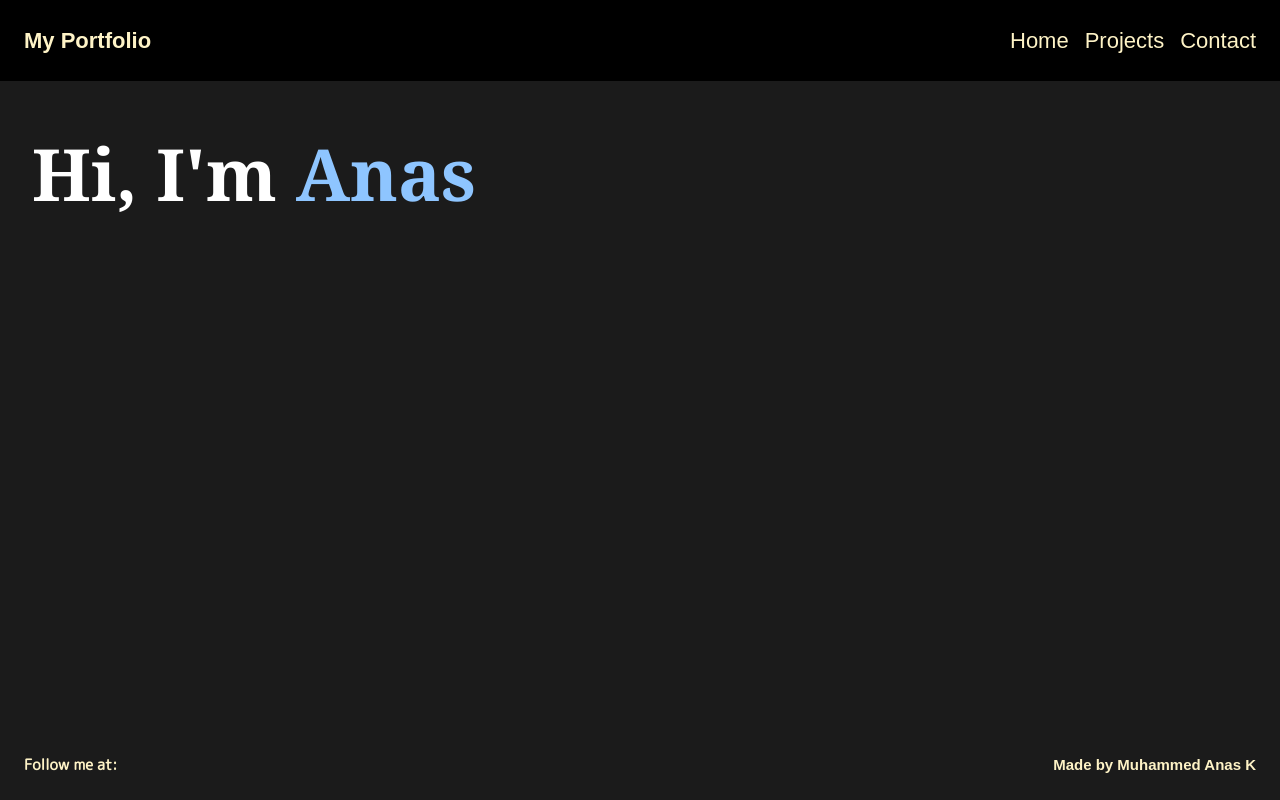
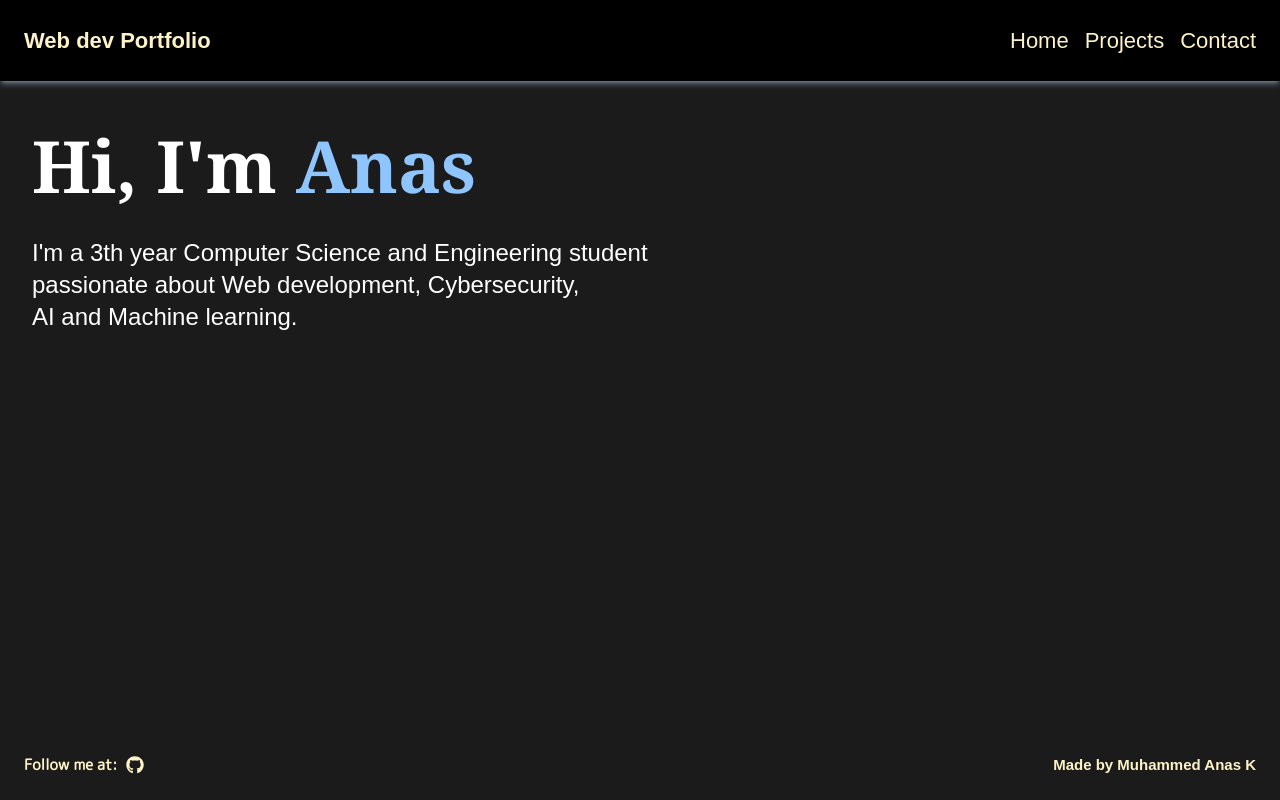
Before and after one commit to muhammedanask101/md_anas_portfolio, a React (Vite) app in the folder client/: page / in a window 1280 px wide. Built offline with nearby package versions, Linux system fonts and the light colour scheme; a web font is replaced by a local one.

Commit message:
Home Page updated

```diff
--- a/client/package.json
+++ b/client/package.json
@@ -15,6 +15,7 @@
     "react": "^19.1.0",
     "react-dom": "^19.1.0",
     "react-helmet": "^6.1.0",
+    "react-icons": "^5.5.0",
     "react-redux": "^9.2.0",
     "react-router-dom": "^7.7.1",
     "react-spinners": "^0.17.0",
--- a/client/src/components/Footer.jsx
+++ b/client/src/components/Footer.jsx
@@ -1,11 +1,15 @@
+import { FaGithub } from "react-icons/fa";
+
 const Footer = () => {
     return(
-        <div className="bg-fuchsia-50">
             <div className="flex justify-between bg-[#1B1B1B] p-6 text-[15px] font-bold text-amber-100">
-                <p className="font-mplus">Follow me at: </p>
+                <div className="font-mplus flex items-center gap-2">
+                    <p>Follow me at: </p>
+                        <a href="https://github.com/muhammedanask101" target="_blank" rel="noopener noreferrer" className="hover:text-red-500">
+                        <FaGithub size={18} /></a>
+                </div>
                 <p className="font-google-sans">Made by Muhammed Anas K</p>
             </div>
-        </div>
     )
 }
 
--- a/client/src/components/HomeSection.jsx
+++ b/client/src/components/HomeSection.jsx
@@ -2,11 +2,13 @@
 const Header = () => {
     return (
         <div className="justify-items-start">
-            <div className="py-6">
+            <div className="pt-4 pb-5">
                 <h1 className="text-7xl font-serif font-semibold">Hi, I'm <span className="text-blue-300">Anas</span></h1>
             </div>
             <div>
-                <p className="font-sans text-3xl "></p>
+                <p className="font-google-sans text-2xl pt-4">I'm a 3th year Computer Science and Engineering student<br />
+                passionate about Web development, Cybersecurity, <br />
+                AI and Machine learning.</p>
             </div>
         </div>
 )
--- a/client/src/components/Navbar.jsx
+++ b/client/src/components/Navbar.jsx
@@ -2,8 +2,8 @@ import { Link } from 'react-router-dom';
 
 export default function Navbar() {
   return (
-    <nav className="bg-black text-amber-100 p-6 flex justify-between">
-      <div className="font-bold text-[22px]">My Portfolio</div>
+    <nav className="bg-black text-amber-100 p-6 flex justify-between shadow-md/40 shadow-blue-200">
+      <div className="font-bold text-[22px]">Web dev Portfolio</div>
       <div className="space-x-4">
         <Link to="/" className="hover:text-cyan-50 text-[22px]">Home</Link>
         <Link to="/projects" className="hover:text-cyan-50 text-[22px]">Projects</Link>
```
Also changed, not shown: 1 other file (tests, documents, lock files or other folders).
